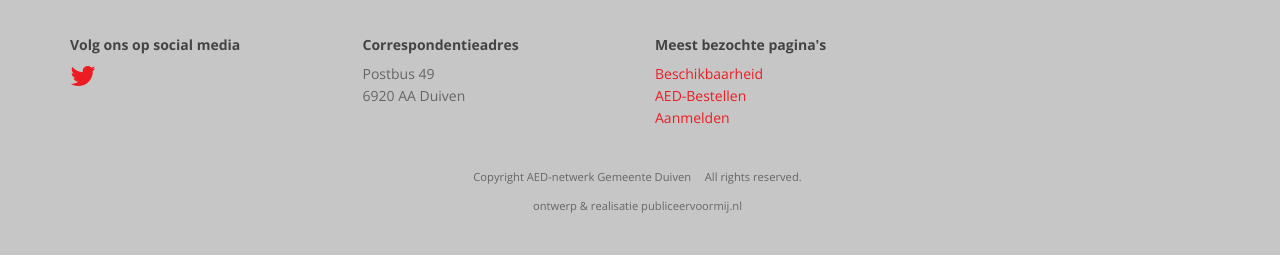
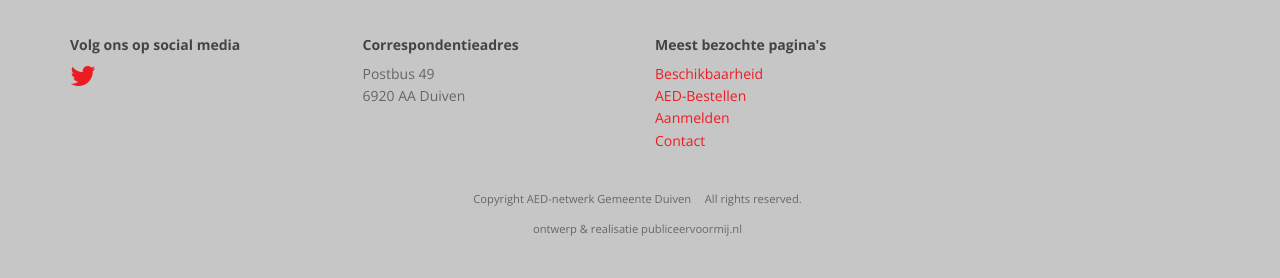
Before and after one commit to theotheu/aed-duiven, a Jekyll site: the page built from index.html, in a window 1280 px wide and 900 px high, scrolled down 3925 px, cut to the strip 622-900 px from the top of the window. Built offline with Jekyll 4.4.1, drawn with Linux system fonts in a browser that asks for light colours; nearby versions of some CDN libraries; some web fonts are replaced; comment, search, counter and statistics services are not loaded; before the commit the page ends 4802 px from its top, so only the background shows below that.

Commit message:
Update settings.yml

```diff
--- a/_data/settings.yml
+++ b/_data/settings.yml
@@ -14,7 +14,7 @@ menu:
 - {title: Begunstigers, url: '/begunstigers', footer: 'n'}
 - {title: Partners, url: '/partners', footer: 'n'}
 - {title: Bestuur, url: '/bestuur', footer: 'n'}
-- {title: Contact, url: '/contact', footer: 'n'}
+- {title: Contact, url: '/contact', footer: 'y'}
 
 #-------------------------------
 # SEO Section
```
